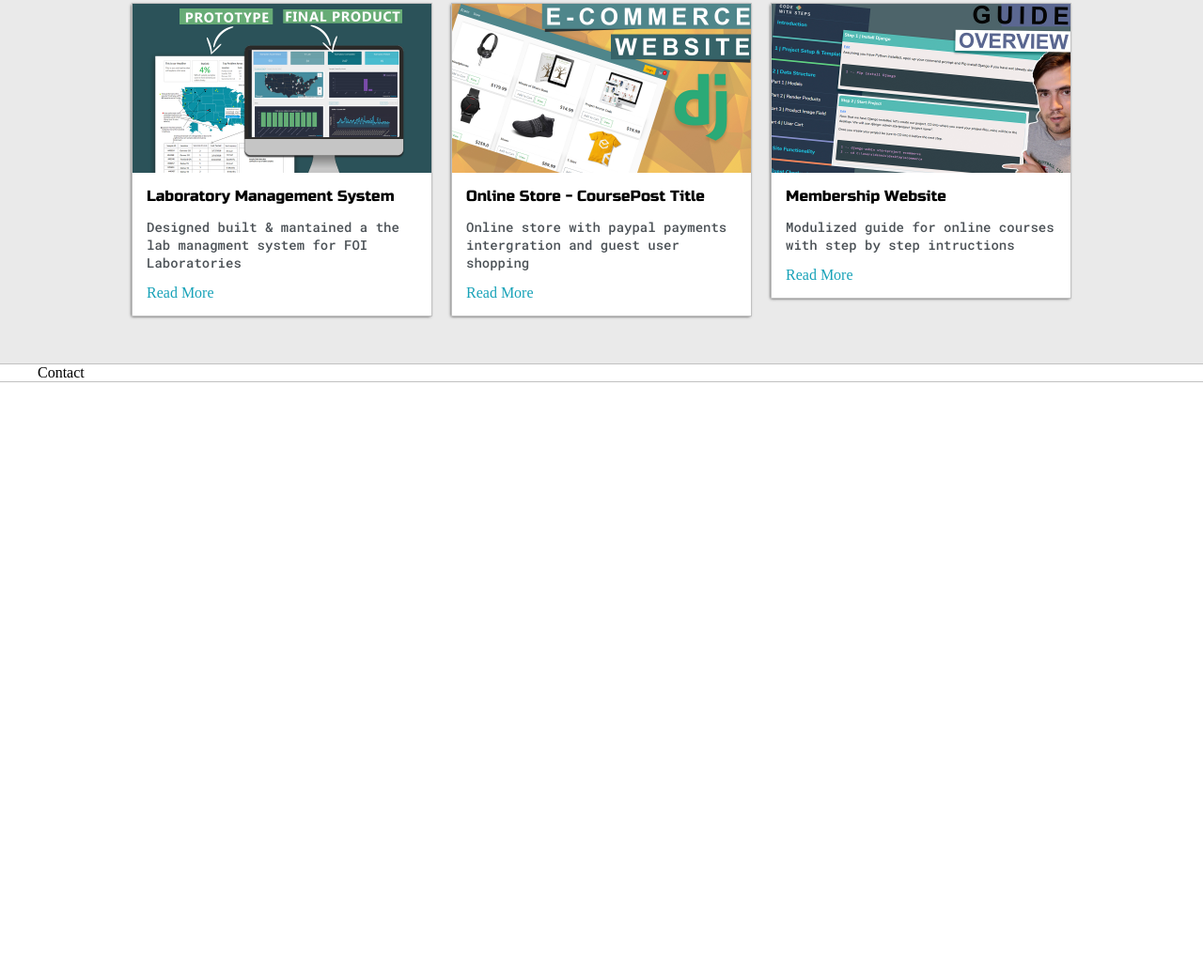
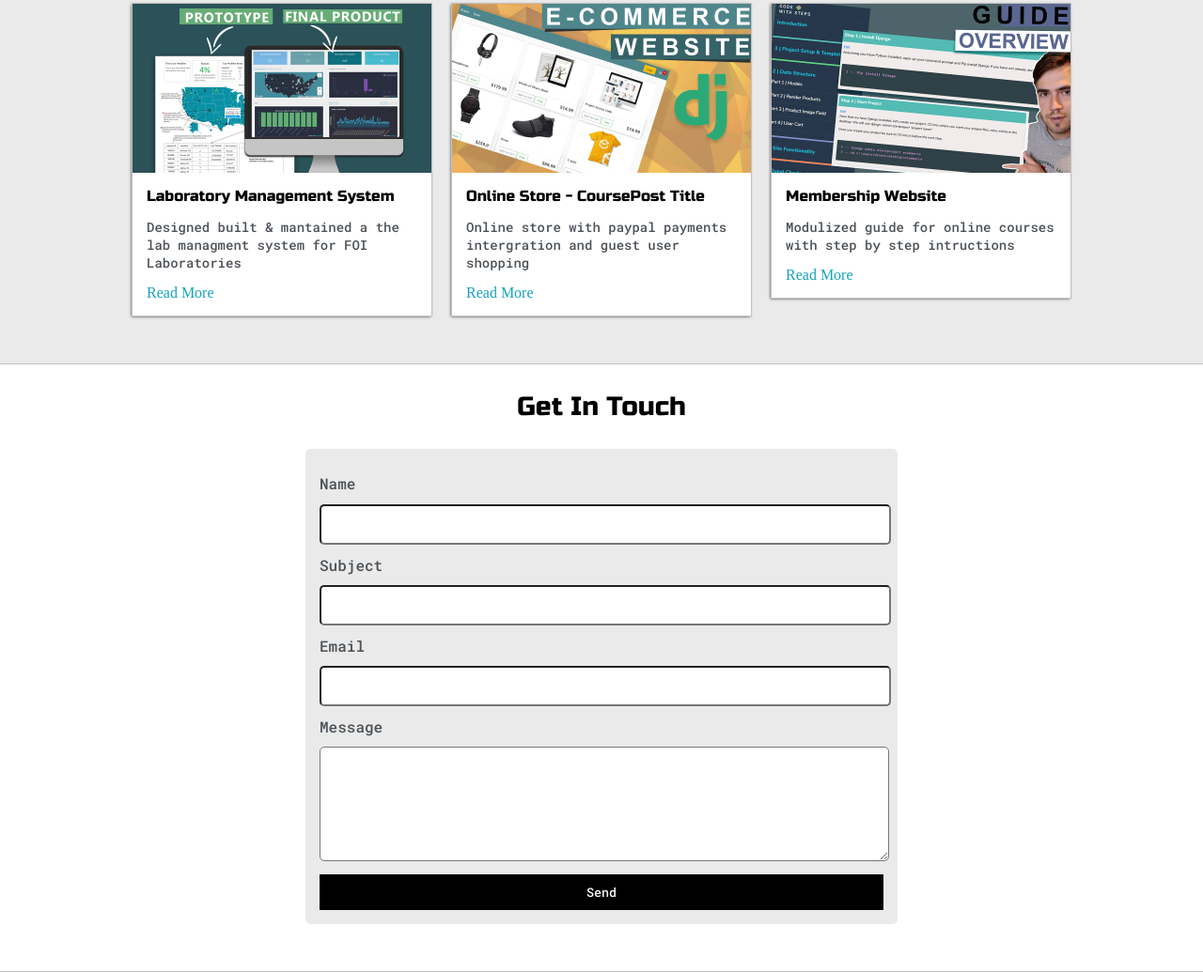
Before and after one commit to kareembh/portfolioWebsiteTut, a website built with Parcel: page src/index.html in a window 1280 px wide. Shown: the part 1409-2444 px from the top of the page at 94% size. Before the commit the page ends 1816 px from the top, so only its background shows below. Built offline with nearby package versions, Linux system fonts and the light colour scheme.

Commit message:
Completed contact section

```diff
--- a/src/index.html
+++ b/src/index.html
@@ -149,7 +149,23 @@
 
         <section class="s2">
             <div class="main-container">
-                Contact
+                <h3 style="text-align: center;">Get In Touch</h3>
+                <form id="contact-form">
+                    <label>Name</label>
+                    <input class="input-field" type="text" name="name">
+
+                    <label>Subject</label>
+                    <input class="input-field" type="text" name="subject">
+
+                    <label>Email</label>
+                    <input class="input-field" type="text" name="email">
+
+                    <label>Message</label>
+                    <textarea class="input-field" type="text" name="message"></textarea>
+
+                    <input id="submit-btn" type="submit" value="Send">
+                </form>
+
             </div>
         </section>
 
--- a/src/styles.less
+++ b/src/styles.less
@@ -18,6 +18,9 @@
 //background color settings
 @previewBg: rbg(251, 249, 243, 0.8);
 @previewShadow: #f0ead6;
+
+//button settings
+@buttonColor:black;
 
 html, body{
   padding: 0;
@@ -311,6 +314,48 @@ h6{font-size: 16px;}
   font-size: 14px;
 }
 
+#contact-form{
+  display: block;
+  max-width: 600px;
+  margin: 0 auto;
+  border: 1px soild @boarder-color;
+  padding: 15px;
+  border-radius: 5px;
+  background-color: @main-color;
+  margin-bottom: 50px;
+
+  label{
+    line-height: 2.7em;
+  }
+
+  textarea{
+    min-height: 100px;
+    font-size: 14px;
+  }
+}
+
+
+
+.input-field{
+  width: 100%;
+  padding-top: 10px;
+  padding-bottom: 10px;
+  background-color: @secondary-color;
+  border-radius: 5px;
+  border: 1px soild @boarder-color;
+  font-size: 14px;
+}
+
+#submit-btn{
+  margin-top: 10px;
+  width: 100%;
+  padding-top: 10px;
+  padding-bottom: 10px;
+  color: #fff;
+  background-color: @buttonColor;
+  border: none;
+}
+
 @media screen and (max-width: 1200px){
   .main-container{
     width: 95%;
```
Also changed, not shown: 2 other files.
